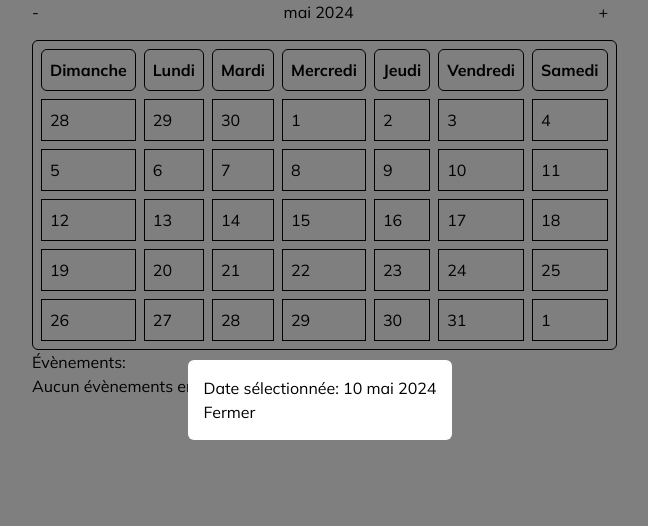
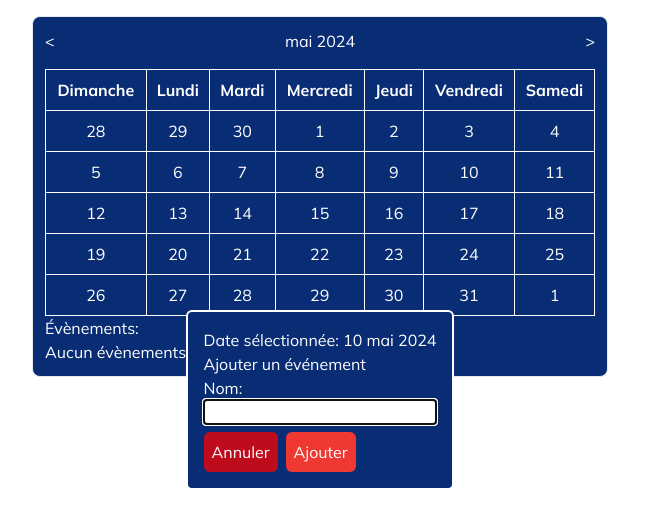
Before and after one commit to mattheri/academoney, a Next.js app: page /calendrier in a window 1280 px wide. Both pictures are taken after a click on the element "10". Shown: the top 526 px of the page, without its empty margins (320-968 px from the left). Built offline with nearby package versions, Linux system fonts and the light colour scheme.

Commit message:
ajouter des événements dans le calendrier

```diff
--- a/app/calendrier/page.tsx
+++ b/app/calendrier/page.tsx
@@ -1,12 +1,12 @@
 "use client";
 //npm install date-fns
-import React, { useState } from 'react';
+import React, { ChangeEvent, useRef, useState } from 'react';
 import { format, addMonths, subMonths, addDays, startOfWeek, endOfWeek, startOfMonth, endOfMonth, eachDayOfInterval, isSameMonth } from 'date-fns';
 import { fr } from 'date-fns/locale';
 
 interface Event {
   date: Date;
-  description: string;
+  name: string;
 }
 
 interface CalendarProps {
@@ -17,6 +17,8 @@ const Calendar: React.FC<CalendarProps> = ({ events }) => {
   const [currentMonth, setCurrentMonth] = useState<Date>(new Date());
   const [selectedDate, setSelectedDate] = useState<Date | null>(null);
   const [isModalOpen, setIsModalOpen] = useState<boolean>(false);
+  const [newEventName, setNewEventName] = useState<string>('');
+  const [allEvents, setAllEvents] = useState<Event[]>([]);
 
   const firstDayOfMonth = startOfMonth(currentMonth);
   const lastDayOfMonth = endOfMonth(currentMonth);
@@ -41,18 +43,32 @@ const Calendar: React.FC<CalendarProps> = ({ events }) => {
     setIsModalOpen(true);
   };
 
+  const handleEventInput = (e : ChangeEvent<HTMLInputElement>) => {
+    setNewEventName(e.target.value);
+  }
+
+  const handleAddEvent = () => {
+    const newEvent: Event = {
+      date: selectedDate!,
+      name: newEventName
+    }
+
+    setAllEvents([...allEvents, newEvent]);
+    setIsModalOpen(false);
+  }
+
   return (
-    <div className="mx-auto max-w-xl">
+    <div className="mx-auto max-w-xl border p-3 bg-[#092d74] rounded-lg mt-4 text-white">
       <div className="flex justify-between items-center mb-4">
-        <button onClick={handlePrevMonth}>-</button>
+        <button onClick={handlePrevMonth}>&lt;</button>
         <h1>{format(currentMonth, 'MMMM yyyy', { locale: fr })}</h1> {}
-        <button onClick={handleNextMonth}>+</button>
+        <button onClick={handleNextMonth}>&gt;</button>
       </div>
-      <table className="border border-separate border-black border-spacing-2 rounded-md">
+      <table className="border border-black text-center w-full rounded-lg">
         <thead>
           <tr>
             {['Dimanche', 'Lundi', 'Mardi', 'Mercredi', 'Jeudi', 'Vendredi', 'Samedi'].map((day) => (
-              <th key={day} className="border border-black p-2 rounded-md">{day}</th>
+              <th key={day} className="border border-white p-2 rounded-md">{day}</th>
             ))}
           </tr>
         </thead>
@@ -65,9 +81,14 @@ const Calendar: React.FC<CalendarProps> = ({ events }) => {
                   <td
                     key={dayIndex}
                     onClick={() => handleDateClick(day)}
-                    className={`border border-black p-2 ${isSameMonth(day, currentMonth) ? '' : 'other-month'}`}
+                    className={`border border-white p-2 ${isSameMonth(day, currentMonth) ? '' : 'other-month'}`}
                   >
                     {day && format(day, 'd')}
+                    <div id={day && format(day, 'yyyy-MM-dd')}>
+                        {allEvents.map((event, eventIndex) => (
+                            <p key={eventIndex}>{event.date.toString() === day.toString() ? event.name : ''}</p>
+                          ))}
+                      </div>
                   </td>
                 );
               })}
@@ -78,10 +99,10 @@ const Calendar: React.FC<CalendarProps> = ({ events }) => {
       <div>
         <h2>Évènements:</h2>
         <ul>
-          {events?.length > 0 ? (
-            events.map((event, index) => (
+          {allEvents?.length > 0 ? (
+            allEvents.map((event, index) => (
               <li key={index}>
-                <strong>{format(event.date, 'dd MMMM yyyy')}</strong>: {event.description}
+                <strong>{format(event.date, 'dd MMMM yyyy')}</strong>: {event.name}
               </li>
             ))
           ) : (
@@ -90,12 +111,16 @@ const Calendar: React.FC<CalendarProps> = ({ events }) => {
         </ul>
       </div>
       {isModalOpen && (
-
-        <div className="fixed top-0 left-0 w-full h-full flex justify-center items-center bg-black bg-opacity-50">
-          <div className="bg-white p-4 rounded-md">
+        <div className="fixed top-0 left-0 w-full h-full flex justify-center items-center bg-opacity-50">
+          <div className="bg-[#092d74] p-4 rounded-md border-2 border-white">
             <h2>Date sélectionnée: {selectedDate && format(selectedDate, 'dd MMMM yyyy', { locale: fr })}</h2>
-            {}
-            <button onClick={() => setIsModalOpen(false)}>Fermer</button>
+            <h3>Ajouter un événement</h3>
+            <form action="" className='flex flex-col'>
+                <label htmlFor="eventName">Nom:</label>
+                <input id='eventName' name='eventName' autoFocus={true} className='text-black' type="text" onChange={(e) => handleEventInput(e)} />
+            </form>
+            <button className='bg-[#bf0c1d] rounded-md p-2' onClick={() => setIsModalOpen(false)}>Annuler</button>
+            <button className='bg-[#ef3832] rounded-md p-2 ml-2 mt-2' onClick={() => handleAddEvent()}>Ajouter</button>
           </div>
         </div>
       )}
--- /dev/null
+++ b/app/modal/modal.tsx
@@ -0,0 +1,30 @@
+"use client";
+import {useSearchParams, usePathname} from "next/navigation";
+import Link from "next/link";
+
+function Modal() {
+    const searchParams = useSearchParams();
+    const modal = searchParams.get("modal");
+    const pathname = usePathname();
+
+    return (
+        <>
+            {modal &&
+                <dialog
+                    className="fixed left-0 top-0 w-full h-full bg-black bg-opacity-50 z-50 overflow-auto backdrop-blur flex justify-center items-center">
+                    <div className="bg-white m-auto p-8">
+                        <div className="flex flex-col items-center">
+                            <p>Modal content</p>
+                            <br/>
+                            <Link href={pathname}>
+                                <button type="button" className="bg-red-500 text-white p-2">Close Modal</button>
+                            </Link>
+                        </div>
+                    </div>
+                </dialog>
+            }
+        </>
+    );
+}
+
+export default Modal;
--- /dev/null
+++ b/app/testcalendrier/page.tsx
@@ -0,0 +1,17 @@
+
+import Link from "next/link";
+
+const TestCalendrier = () => {
+    return(
+        <div>
+            <div className="p-4">
+                <p>Homepage</p>
+                <Link href="?modal=true">
+                    <button type="button" className="bg-blue-500 text-white p-2">Open Modal</button>
+                </Link>
+            </div>
+        </div>
+    )
+}
+
+export default TestCalendrier;
```
